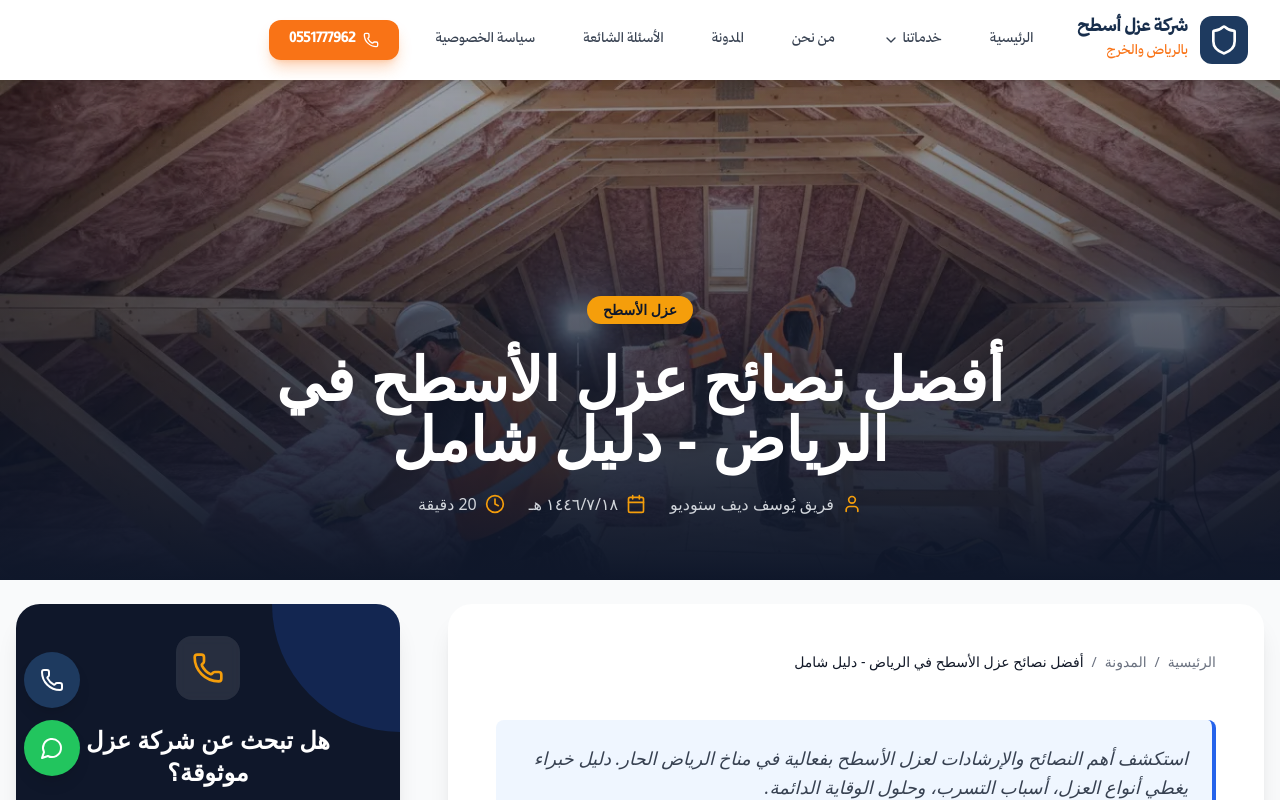
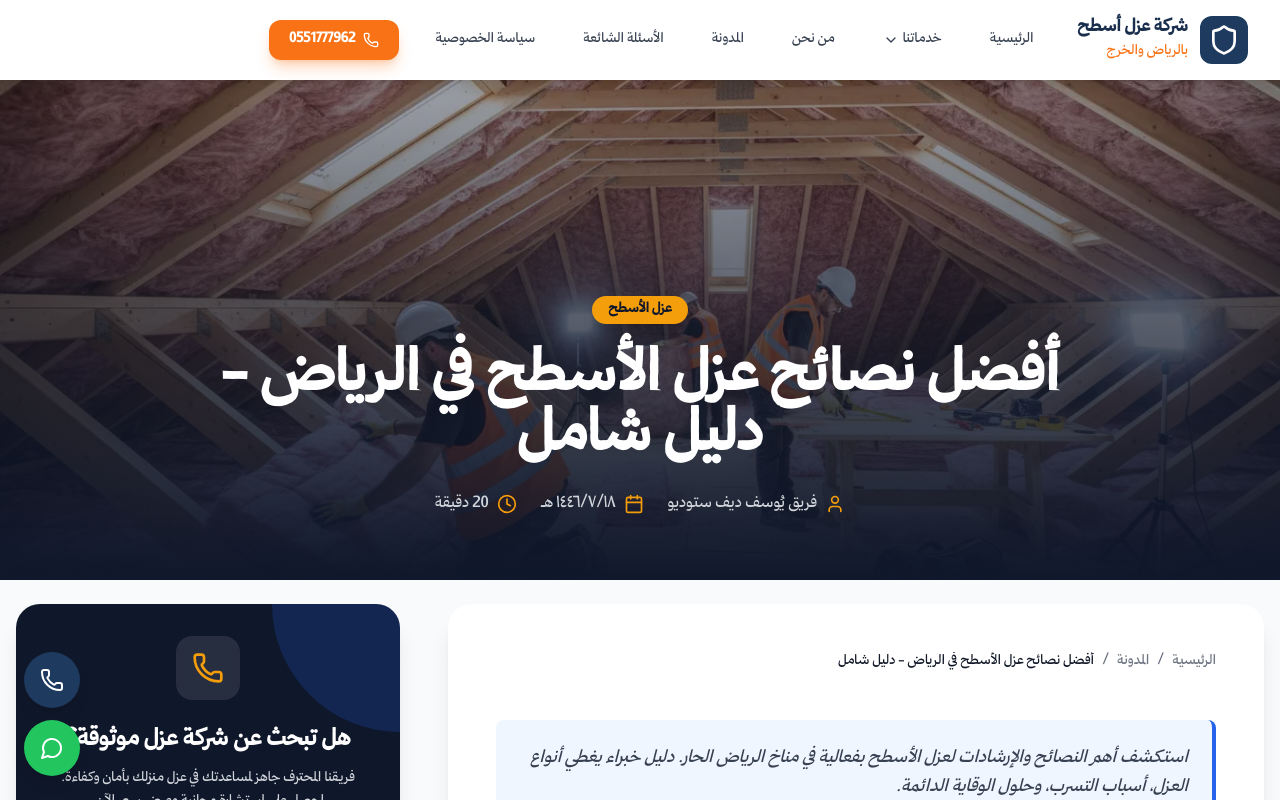
Before and after one commit to oaaelservices-commits/Oaael-services, a Next.js app: page /blog/best-roof-insulation-tips-riyadh in a window 1280 px wide. Shown: the top 800 px of the page. Built offline with nearby package versions, Linux system fonts and the light colour scheme.

Commit message:
change font

```diff
--- a/app/blog/[slug]/page.tsx
+++ b/app/blog/[slug]/page.tsx
@@ -83,7 +83,7 @@
   const relatedPosts = getRelatedPosts(post.slug, 3)
 
   return (
-    <div className="min-h-screen bg-gray-50 font-sans" dir="rtl">
+    <div className="min-h-screen bg-gray-50" dir="rtl">
       <StructuredData
         type="article"
         pageData={{
```
Lines whose indentation alone changed are shown as unchanged.
